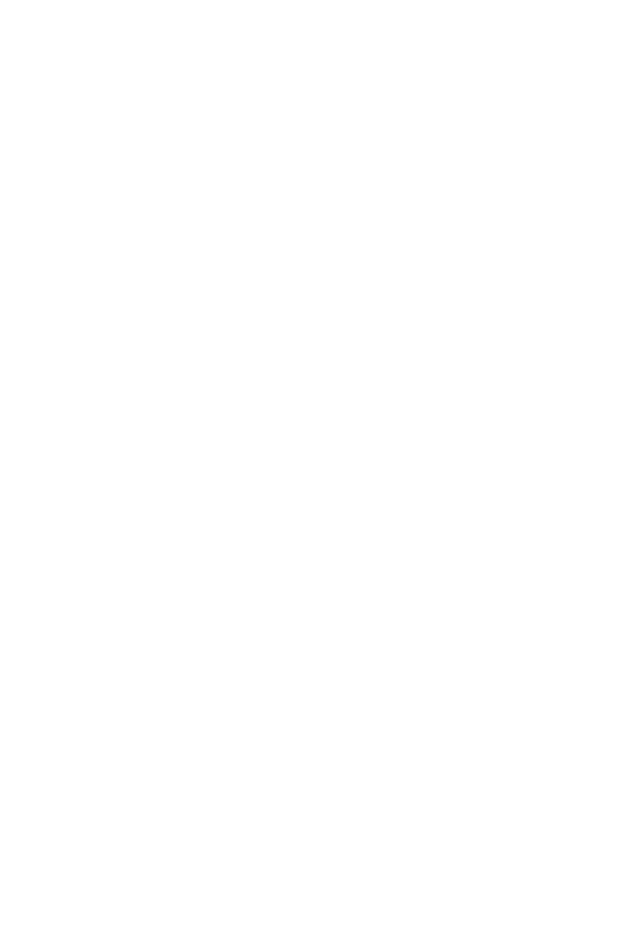
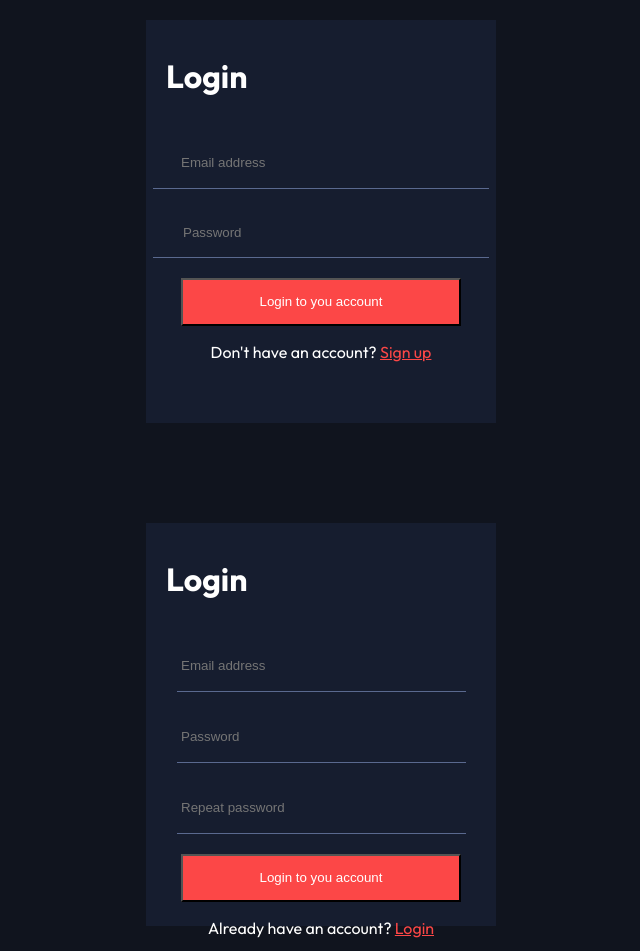
Before and after one commit to dimachilaia/movies-app, a React (Create React App) app: page / in a window 1280 px wide. Shown: the part 80-1031 px from the top of the page, without its empty margins (319-959 px from the left). Before the commit the page ends 800 px from the top, so only its background shows below. Built offline with nearby package versions, Linux system fonts and the light colour scheme; the HTML template or start-up script is replaced by a standard one.

Commit message:
created login and signup form without firebase

```diff
--- a/public/index.html
+++ b/public/index.html
@@ -2,7 +2,6 @@
 <html lang="en">
   <head>
     <meta charset="utf-8" />
-    <link rel="icon" href="%PUBLIC_URL%/favicon.ico" />
     <meta name="viewport" content="width=device-width, initial-scale=1" />
     <meta name="theme-color" content="#000000" />
     <meta
@@ -10,34 +9,17 @@
       content="Web site created using create-react-app"
     />
     <link rel="apple-touch-icon" href="%PUBLIC_URL%/logo192.png" />
-    <!--
-      manifest.json provides metadata used when your web app is installed on a
-      user's mobile device or desktop. See https://developers.google.com/web/fundamentals/web-app-manifest/
-    -->
+
     <link rel="manifest" href="%PUBLIC_URL%/manifest.json" />
-    <!--
-      Notice the use of %PUBLIC_URL% in the tags above.
-      It will be replaced with the URL of the `public` folder during the build.
-      Only files inside the `public` folder can be referenced from the HTML.
 
-      Unlike "/favicon.ico" or "favicon.ico", "%PUBLIC_URL%/favicon.ico" will
-      work correctly both with client-side routing and a non-root public URL.
-      Learn how to configure a non-root public URL by running `npm run build`.
-    -->
-    <title>React App</title>
+    <link rel="icon" href="https://www.iconpacks.net/icons/1/free-movie-icon-850-thumb.png">
+
+
+    <title>Movies App</title>
   </head>
   <body>
     <noscript>You need to enable JavaScript to run this app.</noscript>
     <div id="root"></div>
-    <!--
-      This HTML file is a template.
-      If you open it directly in the browser, you will see an empty page.
 
-      You can add webfonts, meta tags, or analytics to this file.
-      The build step will place the bundled scripts into the <body> tag.
-
-      To begin the development, run `npm start` or `yarn start`.
-      To create a production bundle, use `npm run build` or `yarn build`.
-    -->
   </body>
 </html>
--- a/src/App.js
+++ b/src/App.js
@@ -1,9 +1,12 @@
+import Login from "./components/Login";
+import Signup from "./components/Signup";
 
 function App() {
   return (
-    <disssqwev>
-
-    </disssqwev>
+    <div>
+      <Login />
+      <Signup/>
+    </div>
   );
 }
 
--- /dev/null
+++ b/src/components/Login.jsx
@@ -0,0 +1,76 @@
+import styled from 'styled-components'
+
+const Login = () => {
+  return (
+    <LoginForm>
+       <h1>Login</h1>
+
+      <div>
+       <input type="email" placeholder='Email address'/>
+         <Line></Line>
+       <input type="search" placeholder='Password'/>
+         <Line></Line>
+       </div>
+
+       <div>
+         <button>Login to you account</button>
+         <p>Don't have an account? <a href="#">Sign up</a></p>
+       </div>
+
+    </LoginForm>
+  )
+}
+
+export default Login
+
+const LoginForm = styled.form`
+  background-color: #161D2F;
+  height:373px;
+  max-width:100%;
+  width:310px;
+  padding:15px 20px;
+  margin:0 auto;
+  margin-top:100px;
+
+  h1{
+    color:white;
+  }
+  div{
+    display:flex;
+    align-items:center;
+    flex-direction:column;
+  }
+  input{
+    margin-top:20px;
+    border:none;
+    outline:none;
+    width:280px;
+    height:48px;
+    color:white;
+    background-color: #161D2F;
+  }
+  button{
+    margin:0 auto;
+    margin-top:20px;
+    display:flex;
+    justify-content:center;
+    width:280px;
+    cursor:pointer;
+    height:48px;
+    align-items:center;
+    color: #FFFFFF;
+    background-color:#FC4747;
+  }
+  p{
+    color:white;
+  }
+  a{
+    color:#FC4747;
+  }
+`
+
+const Line = styled.div`
+ width:336px;
+ height:1px;
+ background-color:#5A698F;
+`
--- /dev/null
+++ b/src/components/Signup.jsx
@@ -0,0 +1,77 @@
+import styled from 'styled-components'
+import {Link} from 'react-router-dom'
+
+const Signup = () => {
+  return (
+    <SignupForm>
+       <h1>Login</h1>
+      <div>
+       <input type="email" placeholder='Email address' required/>
+         <Line></Line>
+       <input type="password" placeholder='Password' required/>
+         <Line></Line>
+       <input type="password" placeholder='Repeat password' required/>
+         <Line></Line>
+       </div>
+
+       <div>
+         <button>Login to you account</button>
+         <p>Already have an account? <a href='#'>Login</a></p>
+       </div>
+    </SignupForm>
+  )
+}
+
+export default Signup
+
+const SignupForm = styled.form`
+  background-color: #161D2F;
+  height:373px;
+  max-width:100%;
+  width:310px;
+  padding:15px 20px;
+  margin:0 auto;
+  margin-top:100px;
+
+  h1{
+    color:white;
+  }
+  div{
+    display:flex;
+    align-items:center;
+    flex-direction:column;
+  }
+  input{
+    margin-top:20px;
+    border:none;
+    outline:none;
+    width:280px;
+    height:48px;
+    color:white;
+    background-color: #161D2F;
+  }
+  button{
+    margin:0 auto;
+    margin-top:20px;
+    display:flex;
+    justify-content:center;
+    width:280px;
+    cursor:pointer;
+    height:48px;
+    align-items:center;
+    color: #FFFFFF;
+    background-color:#FC4747;
+  }
+  p{
+    color:white;
+  }
+  a{
+    color:#FC4747;
+  }
+`
+
+const Line = styled.div`
+ width:289px;
+ height:1px;
+ background-color:#5A698F;
+`
--- a/src/index.css
+++ b/src/index.css
@@ -1,10 +1,9 @@
+@import url('https://fonts.googleapis.com/css2?family=Josefin+Sans:ital,wght@0,500;1,600&family=Outfit:wght@200;300;400;500;600;700&family=Overpass:wght@300&family=Space+Mono:ital,wght@0,700;1,400&display=swap');
+
 body {
   margin: 0;
-  font-family: -apple-system, BlinkMacSystemFont, 'Segoe UI', 'Roboto', 'Oxygen',
-    'Ubuntu', 'Cantarell', 'Fira Sans', 'Droid Sans', 'Helvetica Neue',
-    sans-serif;
-  -webkit-font-smoothing: antialiased;
-  -moz-osx-font-smoothing: grayscale;
+  font-family:Outfit;
+  background: #10141E;
 }
 
 code {
```
Also changed, not shown: package.json (+5 -2 lines), 1 other file (tests, documents, lock files or other folders).
